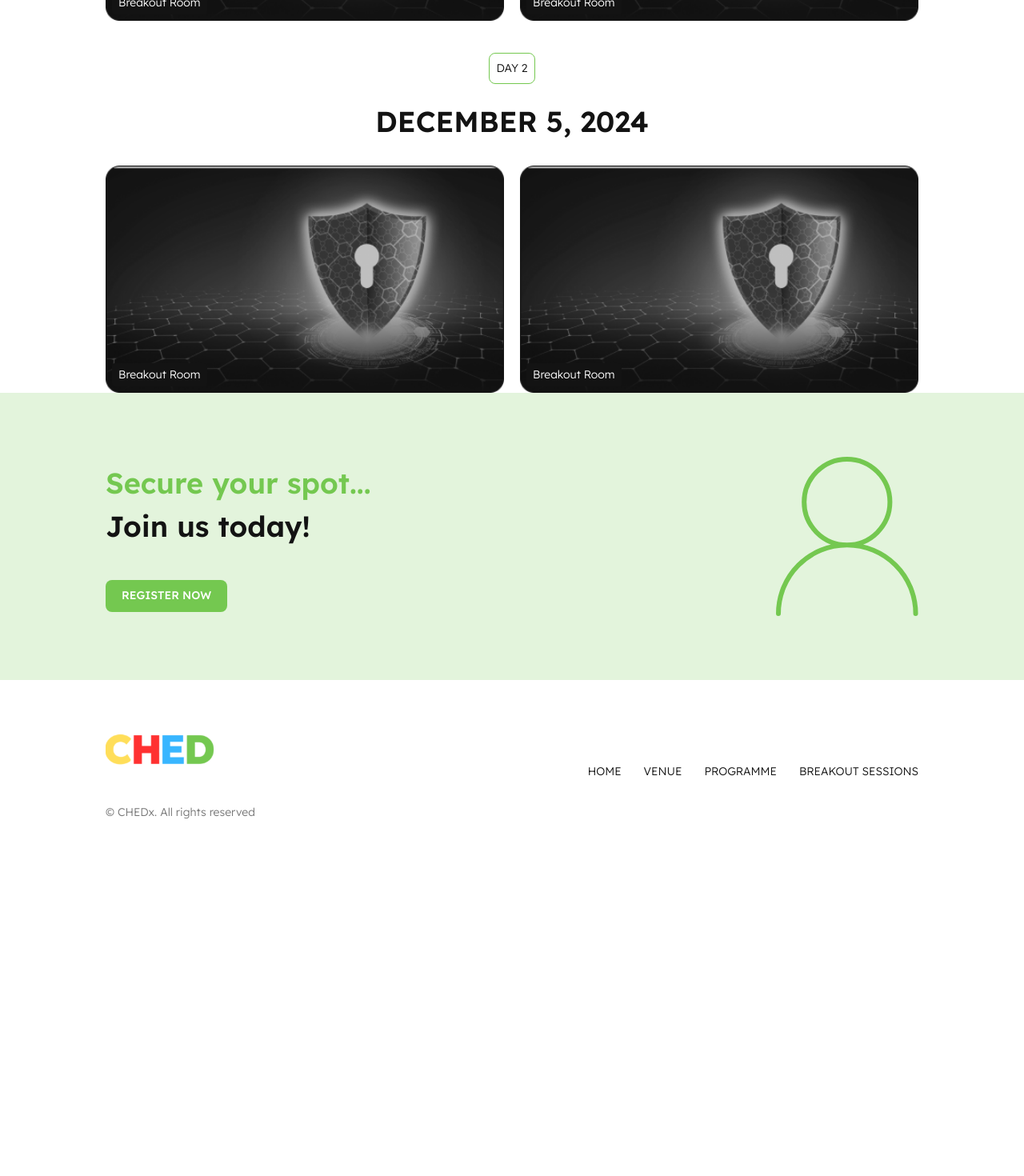
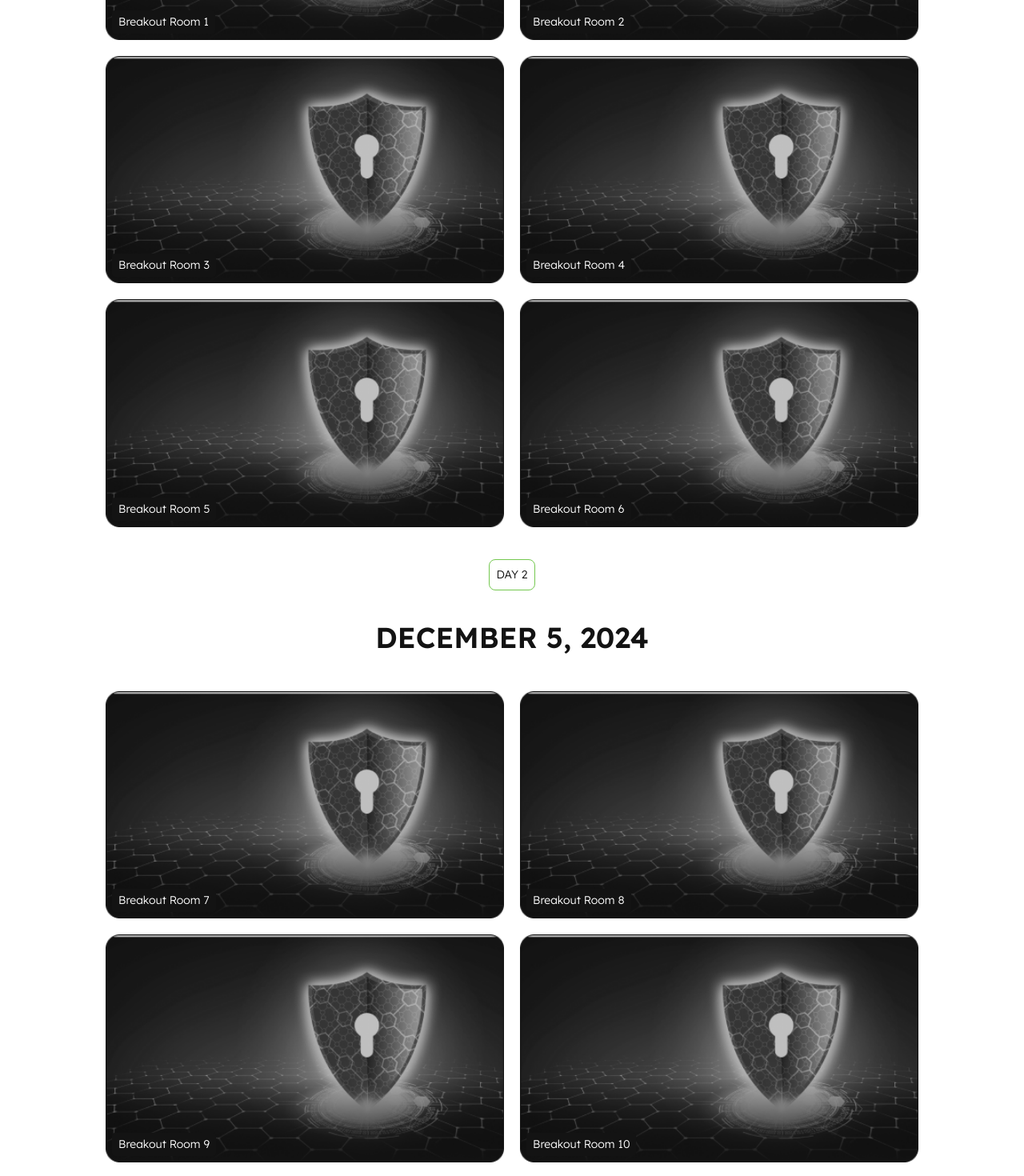
Before and after one commit to Samshh/CHEDx-Website, a React (Vite) app: page /breakout-sessions in a window 1280 px wide. Shown: the part 1040-2510 px from the top of the page at 80% size. Before the commit the page ends 2118 px from the top, so only its background shows below. Built offline with nearby package versions, Linux system fonts and the light colour scheme.

Commit message:
added breakout session features

```diff
--- a/src/pages/breakout-sessions/index.tsx
+++ b/src/pages/breakout-sessions/index.tsx
@@ -1,61 +1,207 @@
+import { useState } from "react";
 import Button from "@/components/ui/button";
 import CardImage from "/Cybersecurity_BG.png";
 import HeroBG from "/HeroBG.svg";
 
+interface CardDetails {
+  title: string;
+  date: string;
+  time: string;
+  moderator: string;
+  speakers: number;
+}
+
 export default function BreakoutSessions() {
+  const [expandedCardIndex, setExpandedCardIndex] = useState<number | null>(
+    null
+  );
+
+  const handleCardClick = (index: number) => {
+    setExpandedCardIndex(expandedCardIndex === index ? null : index);
+  };
+
+  const cardDetails: CardDetails[] = [
+    // Cards for December 4, 2024
+    {
+      title: "Breakout Room 1",
+      date: "DECEMBER 4, 2024",
+      time: "00:00 PM - 00:00 PM",
+      moderator: "kuan",
+      speakers: 3,
+    },
+    {
+      title: "Breakout Room 2",
+      date: "DECEMBER 4, 2024",
+      time: "00:00 PM - 00:00 PM",
+      moderator: "kuan",
+      speakers: 4,
+    },
+    {
+      title: "Breakout Room 3",
+      date: "DECEMBER 4, 2024",
+      time: "00:00 PM - 00:00 PM",
+      moderator: "kuan",
+      speakers: 5,
+    },
+    {
+      title: "Breakout Room 4",
+      date: "DECEMBER 4, 2024",
+      time: "00:00 PM - 00:00 PM",
+      moderator: "Grace Hopper",
+      speakers: 2,
+    },
+    {
+      title: "Breakout Room 5",
+      date: "DECEMBER 4, 2024",
+      time: "00:00 PM - 00:00 PM",
+      moderator: "kuan",
+      speakers: 3,
+    },
+    {
+      title: "Breakout Room 6",
+      date: "DECEMBER 4, 2024",
+      time: "00:00 PM - 00:00 PM",
+      moderator: "kuan",
+      speakers: 1,
+    },
+
+    // Cards for December 5, 2024
+    {
+      title: "Breakout Room 7",
+      date: "DECEMBER 5, 2024",
+      time: "00:00 PM - 00:00 PM",
+      moderator: "kuan",
+      speakers: 3,
+    },
+    {
+      title: "Breakout Room 8",
+      date: "DECEMBER 5, 2024",
+      time: "00:00 PM - 00:00 PM",
+      moderator: "kuan",
+      speakers: 4,
+    },
+    {
+      title: "Breakout Room 9",
+      date: "DECEMBER 5, 2024",
+      time: "00:00 PM - 00:00 PM",
+      moderator: "kuan",
+      speakers: 5,
+    },
+    {
+      title: "Breakout Room 10",
+      date: "DECEMBER 5, 2024",
+      time: "00:00 PM - 00:00 PM",
+      moderator: "kuan",
+      speakers: 2,
+    },
+    {
+      title: "Breakout Room 11",
+      date: "DECEMBER 5, 2024",
+      time: "00:00 PM - 00:00 PM",
+      moderator: "kuan",
+      speakers: 3,
+    },
+    {
+      title: "Breakout Room 12",
+      date: "DECEMBER 5, 2024",
+      time: "00:00 PM - 00:00 PM",
+      moderator: "kuan",
+      speakers: 1,
+    },
+  ];
+
+  const renderCard = (card: CardDetails, index: number) => (
+    <div
+      key={index}
+      onClick={() => handleCardClick(index)}
+      className={`relative cursor-pointer transition-transform duration-300 ease-in-out ${
+        expandedCardIndex === index ? "" : "hover:scale-105 hover:shadow-xl"
+      }`}
+    >
+      <img
+        src={CardImage}
+        alt={`Card Image ${index + 1}`}
+        className="w-full h-full object-cover rounded-lg"
+      />
+      <p className="absolute bottom-2 left-2 text-white bg-black px-2 py-1 rounded">
+        {card.title}
+      </p>
+
+      {/* Expanded floating view */}
+      {expandedCardIndex === index && (
+        <div className="fixed top-0 left-0 w-full h-full flex items-center justify-center bg-black bg-opacity-75 z-50">
+          <div className="relative bg-white p-0 rounded-lg shadow-2xl transform transition-transform duration-300 max-w-2xl w-full">
+            {/* Floating Card Content */}
+            <div className="relative">
+              <img
+                src={CardImage}
+                alt="Expanded Card Image"
+                className="w-full h-full object-cover rounded-lg"
+              />
+              <div className="absolute top-2 left-2 text-sm text-white bg-black bg-opacity-50 px-3 py-1 rounded-full">
+                {card.time}
+              </div>
+              <div className="absolute bottom-4 left-4 text-white">
+                <h3 className="text-xl font-semibold mb-1">{card.title}</h3>
+                <p className="text-sm">{card.moderator}</p>
+                <p className="text-sm">{card.speakers} Speakers</p>
+              </div>
+            </div>
+          </div>
+        </div>
+      )}
+    </div>
+  );
+
   return (
-    <>
     <section>
       <div className="relative bg-hero-bg bg-cover w-screen min-h-[80vh] flex items-center justify-center">
-          <img src={HeroBG} alt="herobg" className="absolute w-screen h-full object-cover" />
+        <img
+          src={HeroBG}
+          alt="herobg"
+          className="absolute w-screen h-full object-cover"
+        />
         <div className="absolute inset-0 bg-center-transparent" />
         <div className="h-full w-full max-w-[568px] max-h-[568px] rounded-full absolute bg-green opacity-10 blur-3xl" />
-          <h1 className="text-primary text-center relative z-10 text-green">BREAKOUT SESSIONS</h1>
+        <h1 className="text-primary text-center relative z-10 text-green">
+          BREAKOUT SESSIONS
+        </h1>
       </div>
+
+      {/* Day 1 Cards */}
       <div className="flex flex-col gap-5 mb-7">
         <div className="w-full flex justify-center">
           <div className="border border-green p-2 rounded-lg">
             <p>DAY 1</p>
           </div>
         </div>
-          <h2>DECEMBER 4, 2024</h2>
+        <h2 className="text-center my-3">DECEMBER 4, 2024</h2>
       </div>
 
       <div className="w-full">
         <div className="grid grid-cols-2 gap-5">
-            <div className="relative">
-              <img src={CardImage} alt="Card Image" className="w-full h-full object-cover rounded-lg" />
-              <p className="absolute bottom-2 left-2 text-white bg-black px-2 py-1 rounded">Breakout Room</p>
-            </div>
-            <div className="relative">
-              <img src={CardImage} alt="Card Image" className="w-full h-full object-cover rounded-lg" />
-              <p className="absolute bottom-2 left-2 text-white bg-black px-2 py-1 rounded">Breakout Room</p>
+          {cardDetails.slice(0, 6).map(renderCard)}
         </div>
       </div>
-        </div>
-        <div className="flex flex-col gap-5 mt-10 mb-7">
+
+      {/* Day 2 Cards */}
+      <div className="flex flex-col gap-5 mb-7 mt-10">
         <div className="w-full flex justify-center">
           <div className="border border-green p-2 rounded-lg">
             <p>DAY 2</p>
           </div>
         </div>
-          <h2>DECEMBER 5, 2024</h2>
+        <h2 className="text-center my-3">DECEMBER 5, 2024</h2>
       </div>
 
-        <div className="w-full">
+      <div className="w-full mb-10">
         <div className="grid grid-cols-2 gap-5">
-            <div className="relative">
-              <img src={CardImage} alt="Card Image" className="w-full h-full object-cover rounded-lg" />
-              <p className="absolute bottom-2 left-2 text-white bg-black px-2 py-1 rounded">Breakout Room</p>
-            </div>
-            <div className="relative">
-              <img src={CardImage} alt="Card Image" className="w-full h-full object-cover rounded-lg" />
-              <p className="absolute bottom-2 left-2 text-white bg-black px-2 py-1 rounded">Breakout Room</p>
+          {cardDetails.slice(6).map(renderCard)}
         </div>
       </div>
-        </div>
-      </section>
-      <div className="bg-green bg-opacity-20 w-full">
+
+      {/* Register section */}
+      <div className="bg-green bg-opacity-20 w-full mt-10">
         <section className="py-[5rem] flex-row justify-between">
           <div className="flex flex-col items-start justify-center gap-[2.5rem]">
             <h2>
@@ -63,7 +209,7 @@ export default function BreakoutSessions() {
               <br /> Join us today!
             </h2>
             <Button className="bg-green text-white hover:scale-110 hover:cursor-pointer transition-all duration-300">
-              register now
+              Register Now
             </Button>
           </div>
           <svg
@@ -76,13 +222,13 @@ export default function BreakoutSessions() {
           >
             <path
               d="M88.7778 110.222C118.386 110.222 142.389 86.2197 142.389 56.6111C142.389 27.0025 118.386 3 88.7778 3C59.1692 3 35.1667 27.0025 35.1667 56.6111C35.1667 86.2197 59.1692 110.222 88.7778 110.222ZM88.7778 110.222C111.527 110.222 133.345 119.259 149.432 135.346C165.518 151.432 174.556 173.25 174.556 196M88.7778 110.222C66.0281 110.222 44.2102 119.259 28.1237 135.346C12.0373 151.432 3 173.25 3 196"
-              stroke-width="6"
-              stroke-linecap="round"
-              stroke-linejoin="round"
+              strokeWidth="6"
+              strokeLinecap="round"
+              strokeLinejoin="round"
             />
           </svg>
         </section>
       </div>
-    </>
+    </section>
   );
 }
```
Lines whose indentation alone changed are shown as unchanged.
